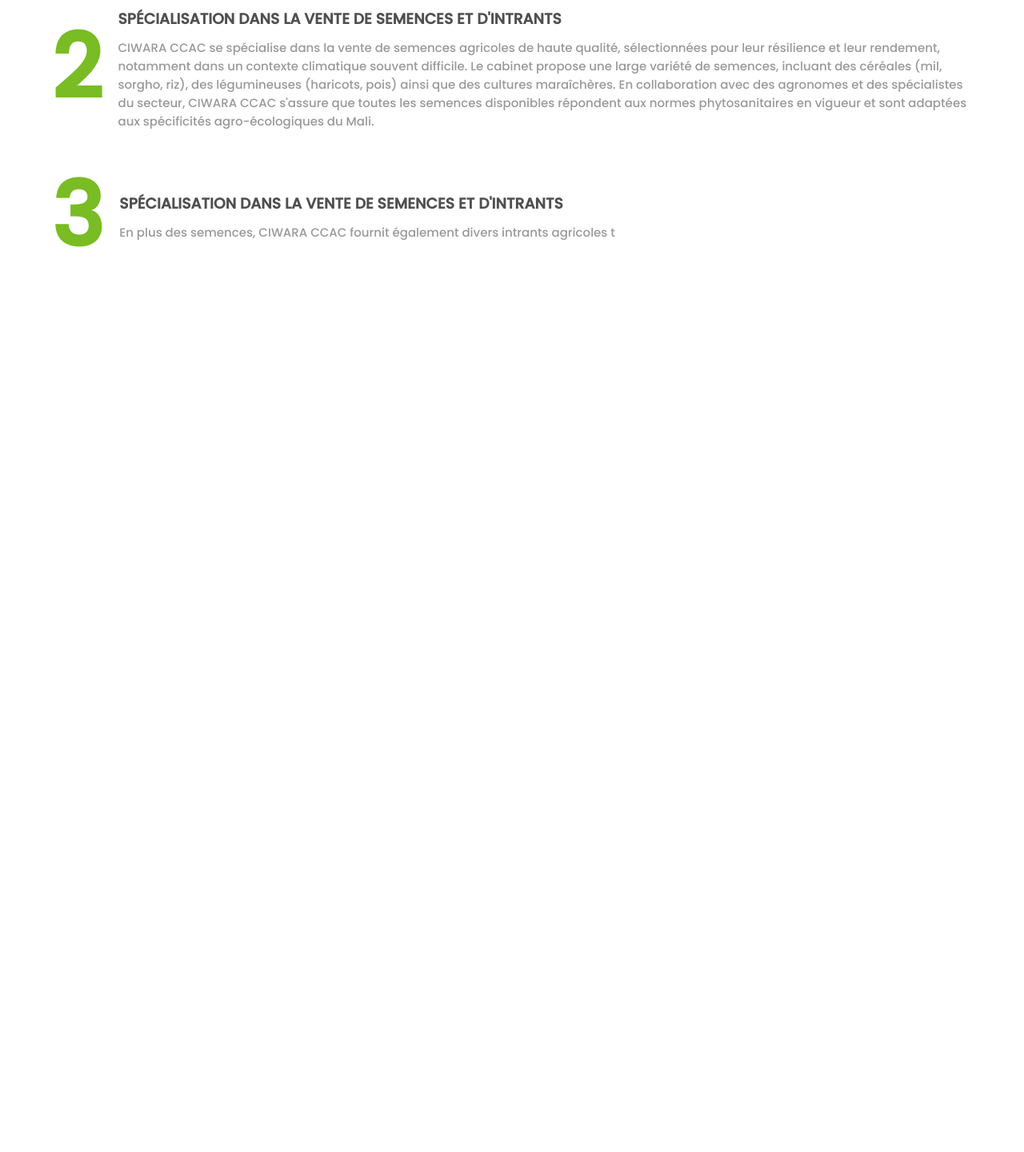
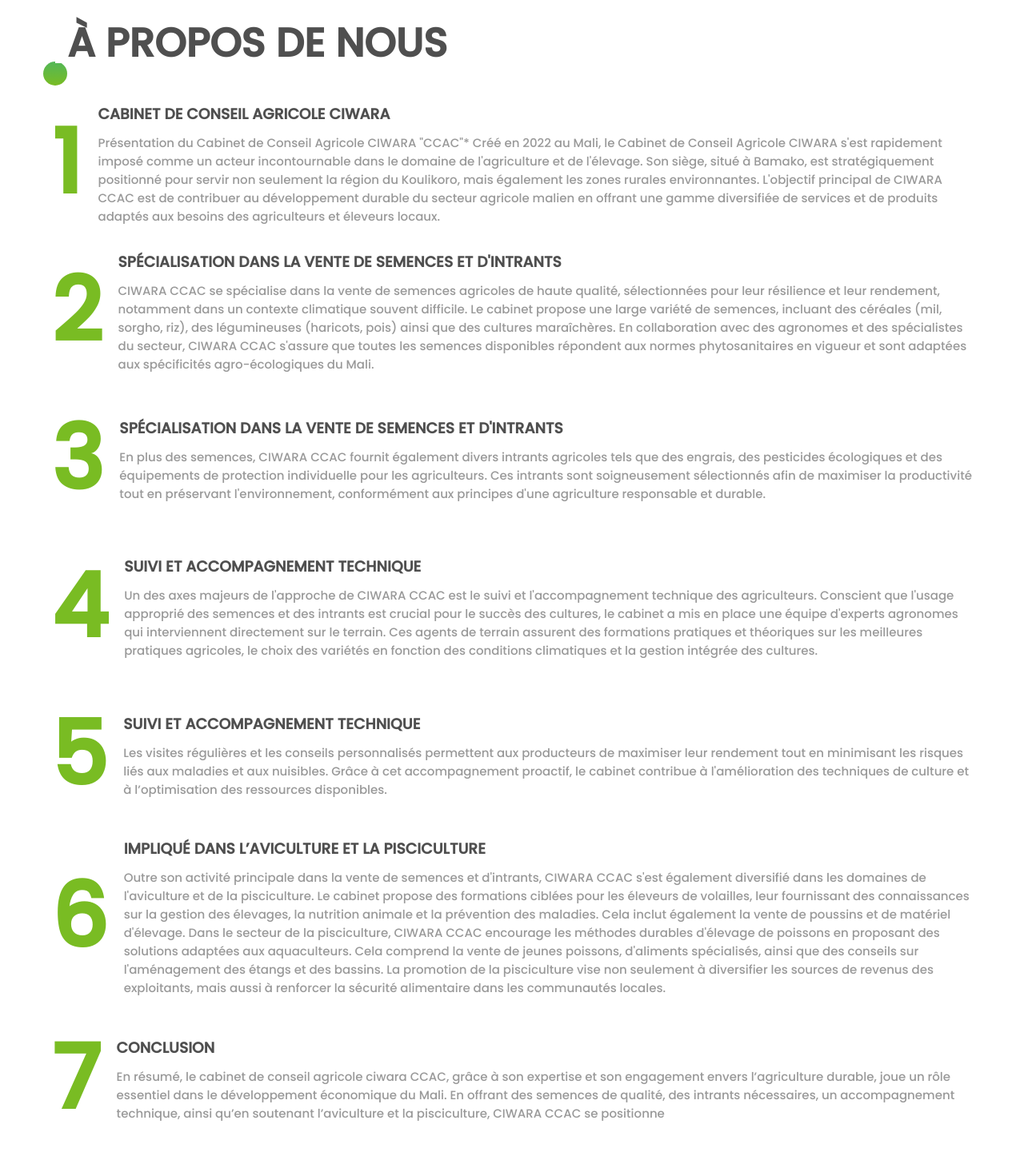
Before and after one commit to mohamedsamake8322/cabinet-agricole, a plain HTML site: page index.html in a window 1280 px wide. Shown: the part 1630-3071 px from the top of the page at 80% size. Before the commit the page ends 2033 px from the top, so only its background shows below. Drawn offline with nearby package versions, Linux system fonts and the light colour scheme; a web font is replaced by a local one.

Commit message:
modified index

```diff
--- a/index.html
+++ b/index.html
@@ -90,6 +90,24 @@
             </div>
         </div>
     </section>
+
+    <!-- Section Contact avec le formulaire Formspree -->
+    <section class="contact">
+        <h1 class="title">Contactez-nous</h1>
+        <form action="https://formspree.io/f/mqaerkgv" method="POST">
+            <label for="name">Nom :</label>
+            <input type="text" id="name" name="name" required>
+
+            <label for="email">Email :</label>
+            <input type="email" id="email" name="email" required>
+
+            <label for="message">Message :</label>
+            <textarea id="message" name="message" required></textarea>
+
+            <button type="submit">Envoyer</button>
+        </form>
+    </section>
+
     <section class="about">
         <h1 class="title">à propos de nous</h1>
         <div class="list_about">
@@ -110,4 +128,40 @@
             <h1>3</h1>
             <div class="description">
                 <h3>Spécialisation dans la Vente de Semences et d'Intrants</h3>
-                <p>En plus des semences, CIWARA CCAC fournit également divers intrants agricoles t
+                <p>En plus des semences, CIWARA CCAC fournit également divers intrants agricoles tels que des engrais, des pesticides écologiques et des équipements de protection individuelle pour les agriculteurs. Ces intrants sont soigneusement sélectionnés afin de maximiser la productivité tout en préservant l'environnement, conformément aux principes d'une agriculture responsable et durable.</p>
+            </div>
+        </div>
+        <div class="list_about">
+            <h1>4</h1>
+            <div class="description">
+                <h3>Suivi et Accompagnement Technique</h3>
+                <p>Un des axes majeurs de l'approche de CIWARA CCAC est le suivi et l'accompagnement technique des agriculteurs. Conscient que l'usage approprié des semences et des intrants est crucial pour le succès des cultures, le cabinet a mis en place une équipe d'experts agronomes qui interviennent directement sur le terrain. Ces agents de terrain assurent des formations pratiques et théoriques sur les meilleures pratiques agricoles, le choix des variétés en fonction des conditions climatiques et la gestion intégrée des cultures.</p>
+            </div>
+        </div>
+        <div class="list_about">
+            <h1>5</h1>
+            <div class="description">
+                <h3>Suivi et Accompagnement Technique</h3>
+                <p>Les visites régulières et les conseils personnalisés permettent aux producteurs de maximiser leur rendement tout en minimisant les risques liés aux maladies et aux nuisibles. Grâce à cet accompagnement proactif, le cabinet contribue à l'amélioration des techniques de culture et à l’optimisation des ressources disponibles.
+                </p>
+            </div>
+        </div>
+        <div class="list_about">
+            <h1>6</h1>
+            <div class="description">
+                <h3>Impliqué dans l’Aviculture et la Pisciculture</h3>
+                <p>Outre son activité principale dans la vente de semences et d'intrants, CIWARA CCAC s'est également diversifié dans les domaines de l'aviculture et de la pisciculture. Le cabinet propose des formations ciblées pour les éleveurs de volailles, leur fournissant des connaissances sur la gestion des élevages, la nutrition animale et la prévention des maladies. Cela inclut également la vente de poussins et de matériel d'élevage. Dans le secteur de la pisciculture, CIWARA CCAC encourage les méthodes durables d'élevage de poissons en proposant des solutions adaptées aux aquaculteurs. Cela comprend la vente de jeunes poissons, d'aliments spécialisés, ainsi que des conseils sur l'aménagement des étangs et des bassins. La promotion de la pisciculture vise non seulement à diversifier les sources de revenus des exploitants, mais aussi à renforcer la sécurité alimentaire dans les communautés locales.
+                </p>
+            </div>
+        </div>
+        <div class="list_about">
+            <h1>7</h1>
+            <div class="description">
+                <h3>Conclusion</h3>
+                <p>En résumé, le cabinet de conseil agricole ciwara CCAC, grâce à son expertise et son engagement envers l’agriculture durable, joue un rôle essentiel dans le développement économique du Mali. En offrant des semences de qualité, des intrants nécessaires, un accompagnement technique, ainsi qu’en soutenant l’aviculture et la pisciculture, CIWARA CCAC se positionne
+                </p>
+            </div>
+        </div>
+    </section>
+</body>
+</html>
```
